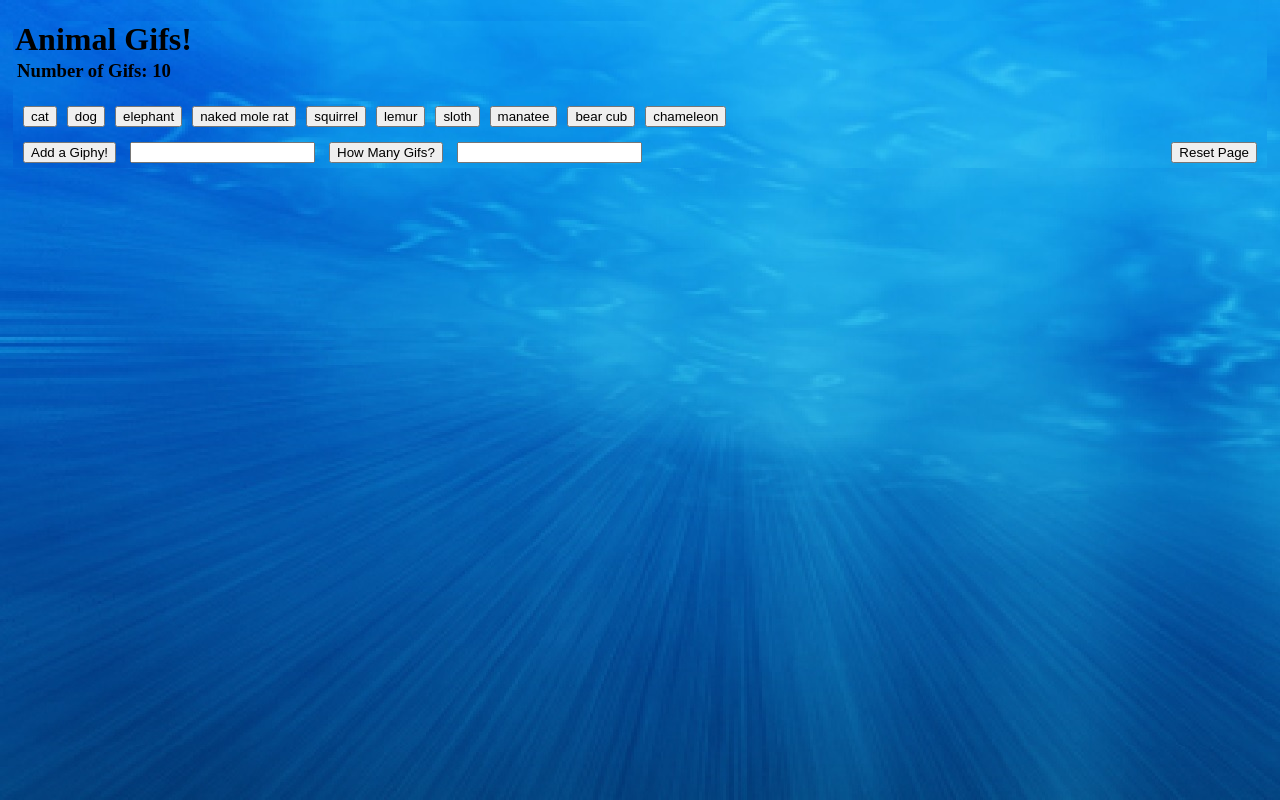
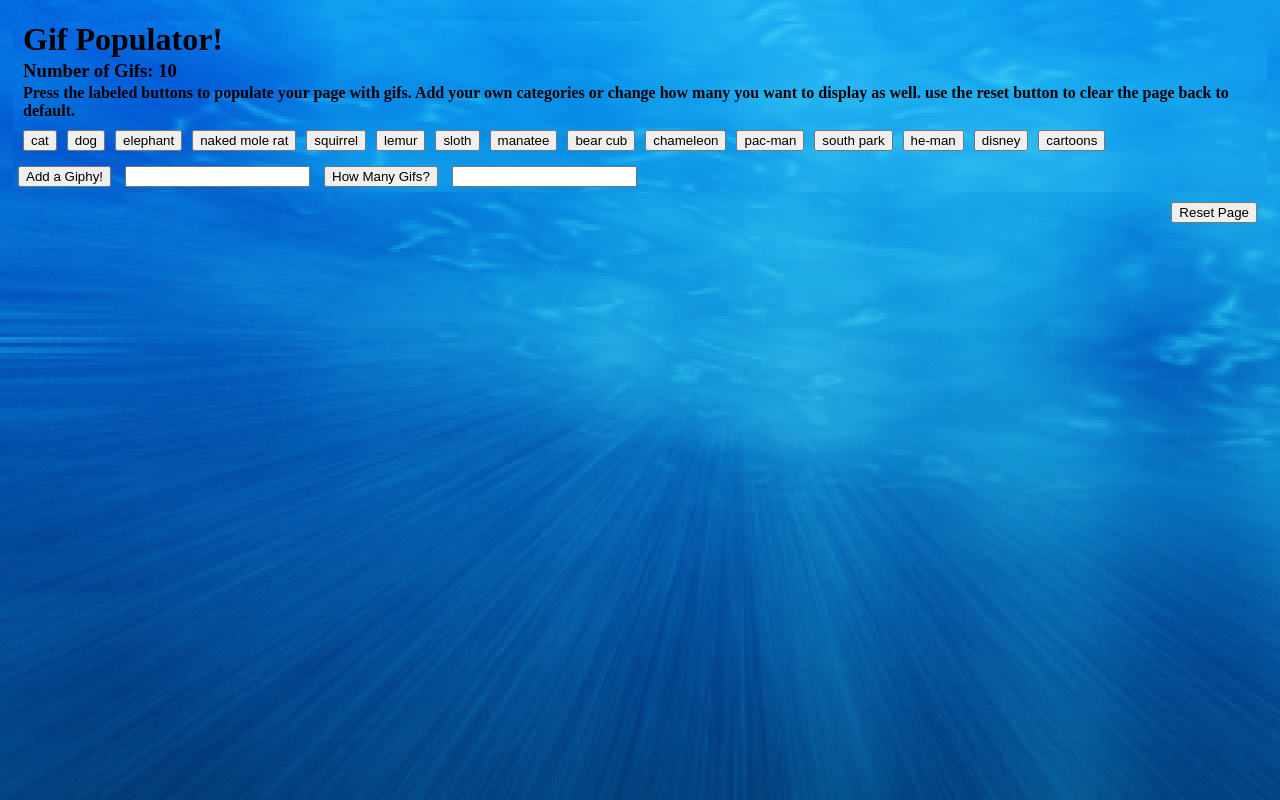
Before and after one commit to btommer2017/Gif-Tastic, a plain HTML site: page index.html in a window 1280 px wide. Drawn offline with nearby package versions, Linux system fonts and the light colour scheme; files whose address does not match are found by name.

Commit message:
finished

```diff
--- a/assets/javascript/giffy.js
+++ b/assets/javascript/giffy.js
@@ -1,6 +1,6 @@
- // Initial array of animals
+ // Initial array of animals and others
  var animalList = ["cat", "dog", "elephant", "naked mole rat", "squirrel", "lemur", "sloth",
-     "manatee", "bear cub", "chameleon"
+     "manatee", "bear cub", "chameleon", "pac-man", "south park", "he-man", "disney", "cartoons"
  ];
 
  // Function for displaying aniaml data
--- a/assets/style/style.css
+++ b/assets/style/style.css
@@ -19,6 +19,13 @@ body {
             text-align: center;
             color:white;
         }
+#instructions {
+
+    margin-top: 1px;
+    margin-bottom: 3px;
+    margin-left: 10px;
+}
+
 
         #resultsNumber {
             float: right;
@@ -26,12 +33,13 @@ body {
 
         #title {
             margin-bottom: 1px;
-            margin-left: 2px;
+            margin-left: 10px;
         }
 
         #userQuery {
             margin-top: 2px;
-            margin-left: 4px;
+            margin-bottom: 2px;
+            margin-left: 10px;
         }
 
         #refresh {
--- a/index.html
+++ b/index.html
@@ -6,23 +6,26 @@
     <meta charset="UTF-8">
     <meta name="viewport" content="width=device-width, initial-scale=1.0">
     <meta http-equiv="X-UA-Compatible" content="ie=edge">
-    <title>Animal Gifs!</title>
+    <title>Gif Populator</title>
 </head>
 
 <body>
     <div class="container">
-        <h1 id="title">Animal Gifs!</h1>
+        <h1 id="title">Gif Populator!</h1>
         <h3 id="userQuery">Number of Gifs: 10</h3>
+        <h4 id="instructions">Press the labeled buttons to populate your page with gifs.  Add your own categories or change how many you want to display as well.
+            use the reset button to clear the page back to default.</h4>
+        </h6>
         <!-- Rendered Buttons will get Dumped Here  -->
         <div id="buttons-view"></div>
 
+        <input id="add-animal" type="submit" value="Add a Giphy!">
+        <input type="text" id="animal-input">
+        <input id="userInputNumberOfGifs" type="submit" value="How Many Gifs?">
+        <input type="text" id="userNumber-input">
+        <!-- this button will refresh the page since there's no function event.preventDefault() attached to it -->
         <form id="animal-form">
-            <input id="add-animal" type="submit" value="Add a Giphy!">
-            <input type="text" id="animal-input">
-            <input id="userInputNumberOfGifs" type="submit" value="How Many Gifs?">
-            <input type="text" id="userNumber-input">
-            <!-- this button will refresh the page since there's no function event.preventDefault() attached to it -->
-            <input id="refresh" type="submit" value="Reset Page">
+        <input id="refresh" type="submit" value="Reset Page">
         </form>
                 <!-- Animal gifs will be place here -->
         <div id="animal-gifs-view"></div>
```
